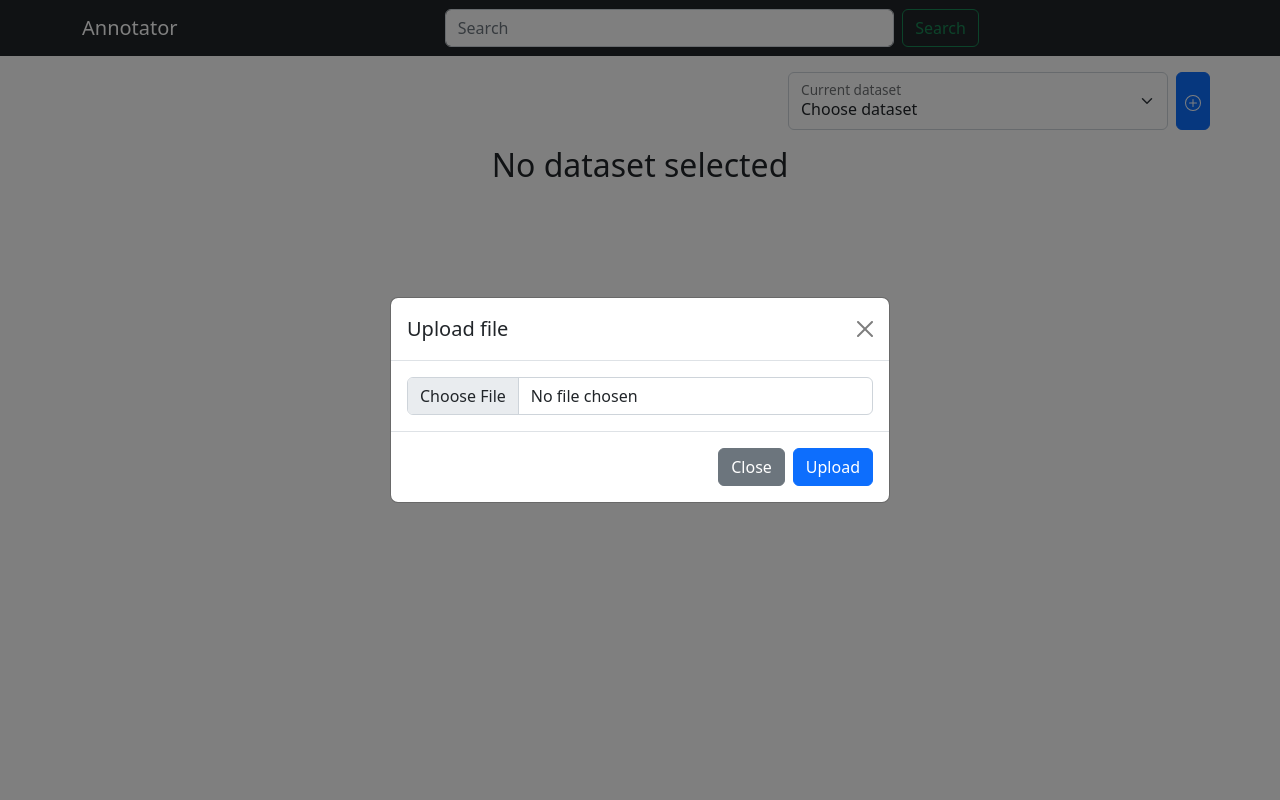
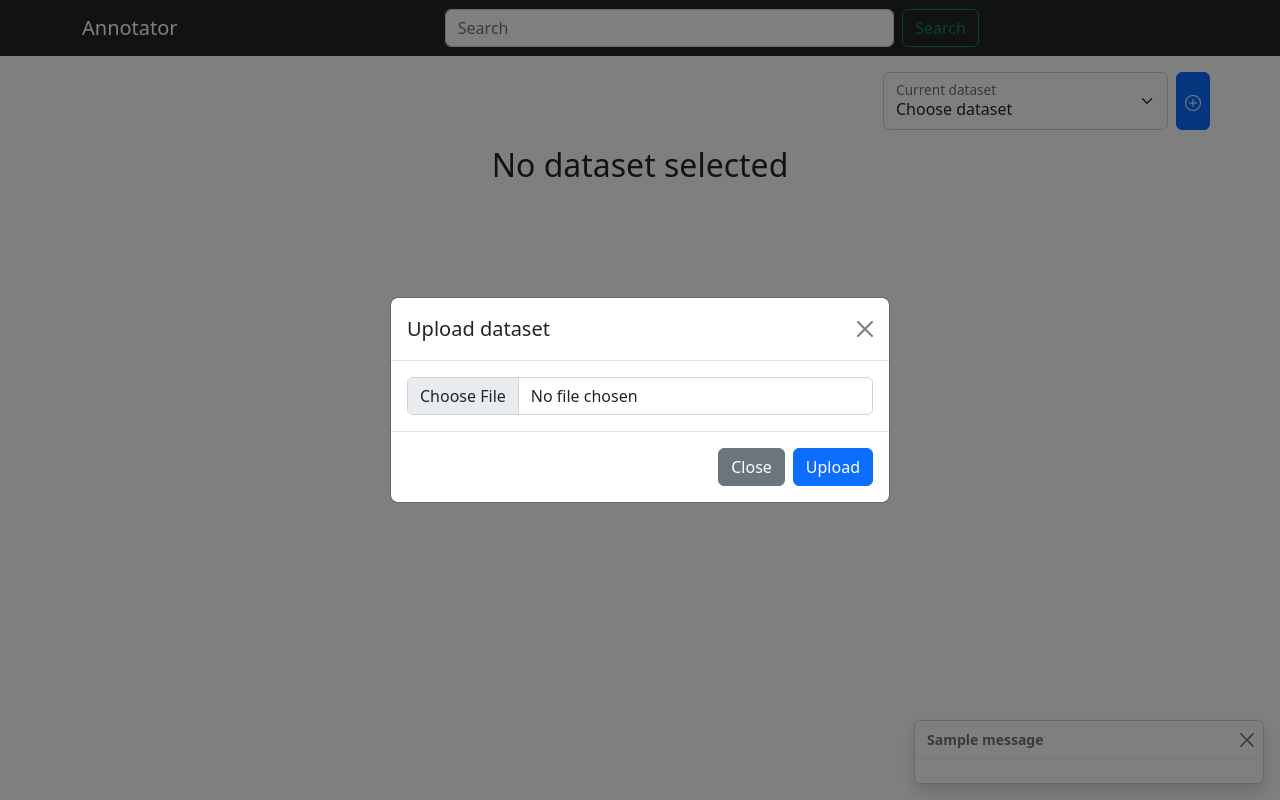
Before and after one commit to TurboGoose/CCA-web, a Flask app: page / in a window 1280 px wide, after a click that opens the changed part. Run offline with Flask 3, Linux system fonts and the light colour scheme; tables that the repository leaves empty hold one stand-in row (values such as "Sample post"); one stand-in notice (Sample message) is shown.

Commit message:
Add toast alerts

```diff
--- a/src/app.py
+++ b/src/app.py
@@ -3,10 +3,12 @@ import sys
 from tempfile import TemporaryDirectory
 from threading import Thread
 
-from flask import Flask, request, redirect, url_for, send_file, render_template
+from flask import Flask, request, redirect, url_for, send_file, render_template, flash
 from pandas import DataFrame
 from werkzeug.security import safe_join
 from werkzeug.utils import secure_filename
+from sqlalchemy.exc import SQLAlchemyError, IntegrityError
+
 
 import models
 from config import DATASET_FOLDER, DATA_FOLDER, DATABASE_FILE
@@ -27,6 +29,9 @@ from indexer import (
 from searcher import search
 
 app = Flask(__name__)
+
+app.config["SECRET_KEY"] = "super secret key"
+app.config["SESSION_TYPE"] = "filesystem"
 app.config["SQLALCHEMY_DATABASE_URI"] = "sqlite:///" + os.path.abspath(DATABASE_FILE)
 app.config["MAX_CONTENT_LENGTH"] = 2 * 1024 * 1024  # 2Mb
 models.db.init_app(app)
@@ -43,7 +48,6 @@ def show_data():
     dataset_name = request.args.get("dataset")
 
     if not dataset_name:
-        # flash
         return render_template("viewer.html", data=None, other_datasets=get_dataset_list())
 
     dataset_path = compose_dataset_path(dataset_name)
@@ -72,34 +76,49 @@ def show_data():
 def add_new_label():
     dataset_name = request.form.get("dataset")
     if not dataset_name:
-        # flash
         return redirect(url_for("show_data"))
     new_label = request.form.get("label")
-    if new_label not in models.get_labels_for_dataset(dataset_name):
+    try:
         models.save_label_for_dataset(new_label, dataset_name)
-    # else: flash
+    except IntegrityError:
+        flash("Failed to create label")
+        flash("Label with this name already exists")
     return redirect(url_for("show_data", dataset=dataset_name))
 
 
 @app.post("/upload")
-def upload_file():
+def upload_dataset():
     if "file" not in request.files:
-        # flash("No file part")
+        flash("Failed to upload dataset")
+        flash("Failed to load file")
         return redirect("/")
 
     file = request.files["file"]
     if file.filename == "":
-        # flash("No selected file")
+        flash("Failed to upload dataset")
+        flash("No file provided")
         return redirect("/")
+
+    current_dataset_name = request.form.get("current_dataset")
     if file and allowed_file(file.filename):
         dataset_name = secure_filename(file.filename)
         dataset_path = compose_dataset_path(dataset_name)
 
-        file.save(dataset_path)
-        models.save_dataset(dataset_name)
-        transform_and_write_csv_dataset(dataset_path)
-        Thread(target=create_index, args=(dataset_path,)).start()
-        return redirect(url_for("show_data", dataset=dataset_name))
+        try:
+            models.save_dataset(dataset_name)
+            file.save(dataset_path)
+            transform_and_write_csv_dataset(dataset_path)
+            Thread(target=create_index, args=(dataset_path,)).start()
+            return redirect(url_for("show_data", dataset=dataset_name))
+        except IntegrityError:
+            flash("Failed to upload dataset")
+            flash("Dataset with this name already exists")
+            return redirect(url_for("show_data", dataset=current_dataset_name))
+
+    else:
+        flash("Failed to upload dataset")
+        flash("Wrong dataset format (only .csv allowed)")
+        return redirect(url_for("show_data", dataset=current_dataset_name))
 
 
 @app.post("/mark")
@@ -136,9 +155,12 @@ def download_dataset():
 def delete_dataset():
     dataset_name = request.form.get("dataset")
     dataset_path = compose_dataset_path(dataset_name)
-    models.delete_dataset(dataset_name)
-    delete_csv_dataset(dataset_path)
-    delete_index(dataset_path)
+    try:
+        models.delete_dataset(dataset_name)
+        delete_csv_dataset(dataset_path)
+        delete_index(dataset_path)
+    except SQLAlchemyError:
+        pass
     return redirect(url_for("show_data", dataset=None))
 
 
@@ -148,12 +170,13 @@ def rename_dataset():
     dataset_path = compose_dataset_path(dataset_name)
     new_name = request.form.get("new_name")
     try:
+        models.rename_dataset(dataset_name, new_name)
         rename_csv_dataset(dataset_path, new_name)
         rename_index(dataset_path, new_name)
-        models.rename_dataset(dataset_name, new_name)
-    except ValueError:
+    except IntegrityError:
         new_name = dataset_name
-        # flash
+        flash("Failed to rename dataset")
+        flash("Dataset with this name already exists")
     return redirect(url_for("show_data", dataset=new_name))
 
 
@@ -162,7 +185,11 @@ def rename_label():
     dataset = request.form.get("dataset")
     old_name = request.form.get("old_name")
     new_name = request.form.get("new_name")
-    models.rename_label_for_dataset(dataset, old_name, new_name)
+    try:
+        models.rename_label_for_dataset(dataset, old_name, new_name)
+    except IntegrityError:
+        flash("Failed to rename label")
+        flash("Label with this name already exists")
     return redirect(url_for("show_data", dataset=dataset))
 
 
@@ -170,7 +197,10 @@ def rename_label():
 def delete_label():
     dataset = request.form.get("dataset")
     label = request.form.get("label")
-    models.delete_label_for_dataset(label, dataset)
+    try:
+        models.delete_label_for_dataset(label, dataset)
+    except SQLAlchemyError:
+        pass
     return redirect(url_for("show_data", dataset=dataset))
 
 
--- a/src/templates/viewer.html
+++ b/src/templates/viewer.html
@@ -29,6 +29,23 @@
         </div>
     </div>
 </nav>
+
+{# Toast alerts #}
+{% with messages = get_flashed_messages() %}
+    {% if messages %}
+        <div class="position-fixed bottom-0 end-0 p-3" style="z-index: 11">
+            <div class="toast show" role="alert">
+                <div class="toast-header">
+                    <strong class="me-auto">{{ messages[0] }}</strong>
+                    <button type="button" class="btn-close" data-bs-dismiss="toast"></button>
+                </div>
+                <div class="toast-body">
+                    {{ messages[1] }}
+                </div>
+            </div>
+        </div>
+    {% endif %}
+{% endwith %}
 
 <div class="container d-flex justify-content-between p-0">
 
@@ -83,7 +100,7 @@
     </div>
 
     <div id="datasetBlock" class="d-flex justify-content-end flex-grow-1">
-        <div class="form-floating col-4">
+        <div class="form-floating col-3">
             <select id="chooseDatasetSelect" class="form-select">
                 <option id="defaultOptionDataset" selected disabled value="default">
                     {% if current_dataset %}
@@ -221,18 +238,19 @@
     <div class="modal-dialog modal-dialog-centered">
         <div class="modal-content">
             <div class="modal-header">
-                <h1 class="modal-title fs-5">Upload file</h1>
+                <h1 class="modal-title fs-5">Upload dataset</h1>
                 <button type="button" class="btn-close" data-bs-dismiss="modal"></button>
             </div>
             <div class="modal-body">
-                <form action="{{ url_for('upload_file') }}" method="POST" id="fileUploadForm"
+                <form action="{{ url_for('upload_dataset') }}" method="POST" id="datasetUploadForm"
                       enctype="multipart/form-data">
                     <input type="file" name="file" class="form-control" required>
+                    <input type="hidden" name="current_dataset" value="{{ current_dataset }}">
                 </form>
             </div>
             <div class="modal-footer">
                 <button type="button" class="btn btn-secondary" data-bs-dismiss="modal">Close</button>
-                <button class="btn btn-primary" form="fileUploadForm">Upload</button>
+                <button class="btn btn-primary" form="datasetUploadForm">Upload</button>
             </div>
         </div>
     </div>
```
